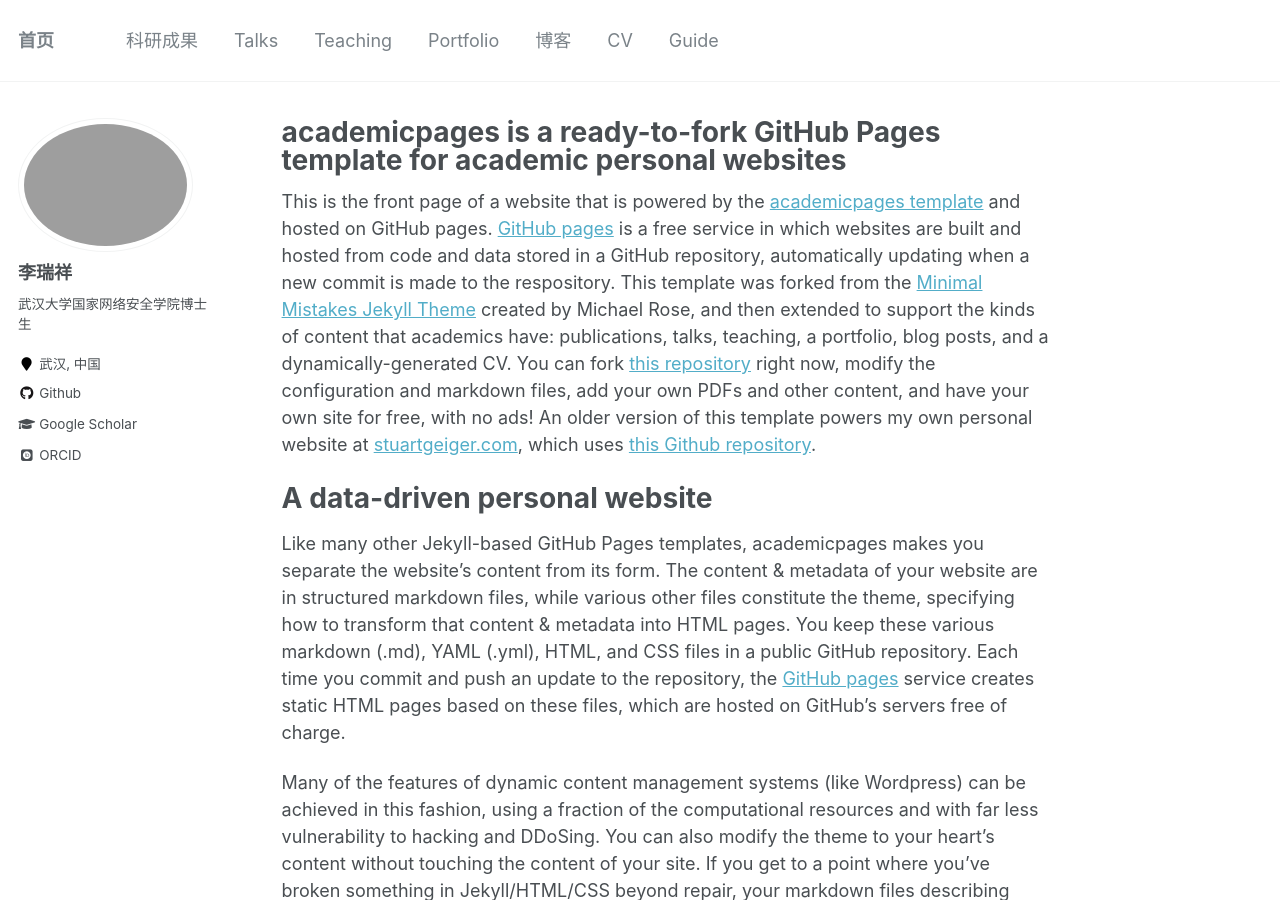
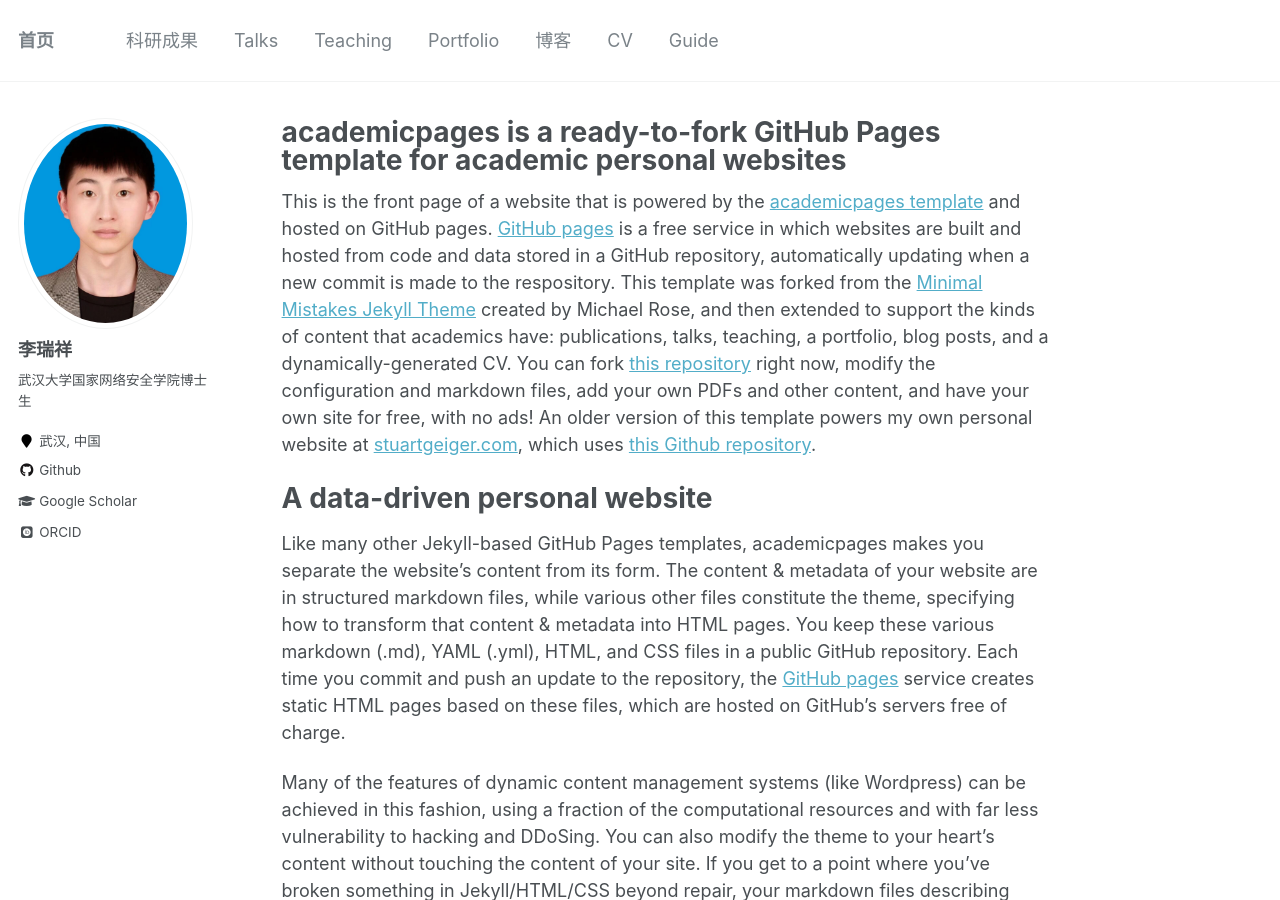
Before and after one commit to lirxairs/lirxairs.github.io, a Jekyll site: the page built from _pages/about.md, in a window 1280 px wide and 900 px high. Built offline with Jekyll 4.4.1, drawn with Linux system fonts in a browser that asks for light colours; some web fonts are replaced.

Commit message:
Update _config.yml

```diff
--- a/_config.yml
+++ b/_config.yml
@@ -81,7 +81,7 @@ analytics:
 # Site Author
 author:
   name             : "李瑞祥"
-  avatar           : "profile.tif"
+  avatar           : "profile.jpg"
   bio              : "武汉大学国家网络安全学院博士生"
   location         : "武汉, 中国"
   employer         :
```
